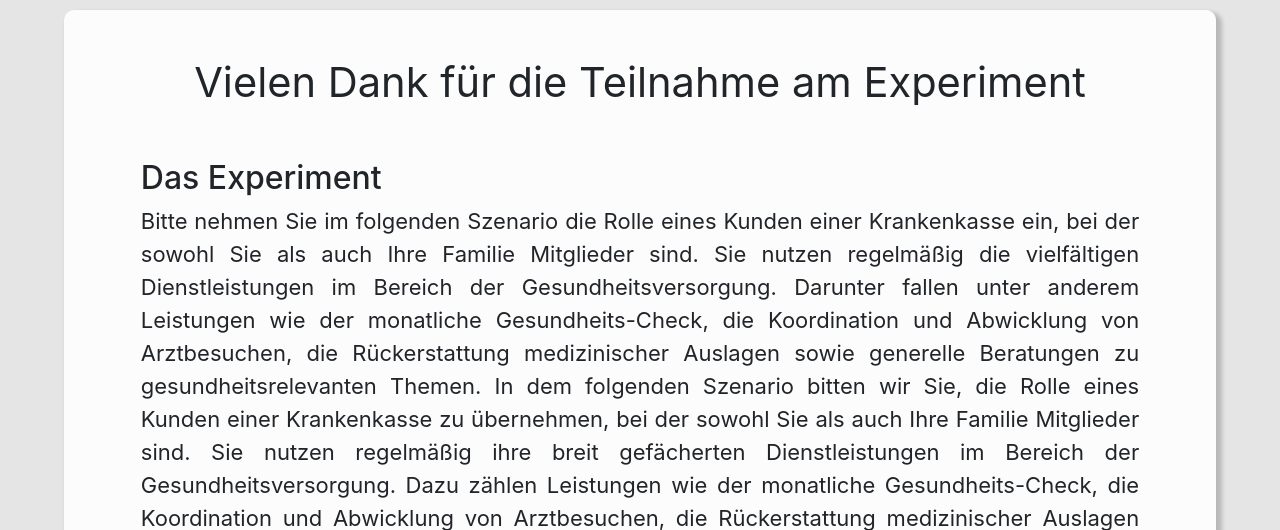
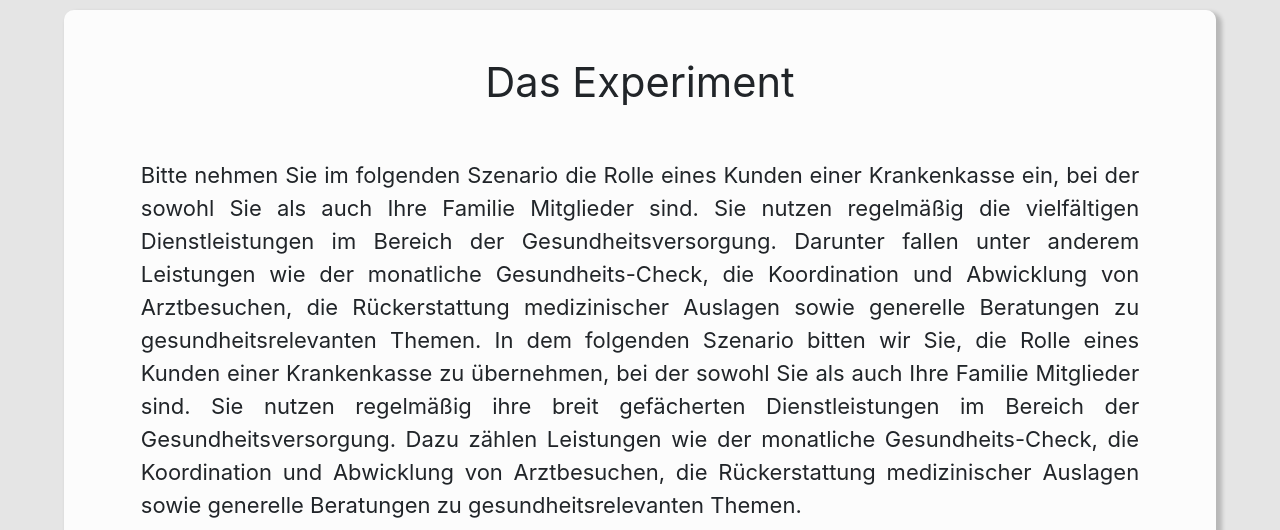
Before and after one commit to lennartschr/masterarbeit, a Django app: page /A in a window 1280 px wide. Shown: the part 60-590 px from the top of the page. Run offline with Django 4.2, Linux system fonts and the light colour scheme.

Commit message:
Kommentar

```diff
--- a/webapp/templates/experiment/experiment.html
+++ b/webapp/templates/experiment/experiment.html
@@ -56,9 +56,8 @@
         <div class="container containerextend round center">
             <div class="rowextend">
                 <!-- <h2 class="h2 center">Das Experiment ist nun beendet - Vielen Dank für Ihre Teilnahme</h2> -->
-                <h2 class="h2 center">Vielen Dank für die Teilnahme am Experiment</h2>
+                <h2 class="h2 center">Das Experiment</h2>
                 <br>
-                <h2> Das Experiment</h2>
                 <p> Bitte nehmen Sie im folgenden Szenario die Rolle eines Kunden einer Krankenkasse ein, bei
                     der sowohl Sie als auch Ihre Familie Mitglieder sind. Sie nutzen regelmäßig die vielfältigen
                     Dienstleistungen im Bereich der Gesundheitsversorgung. Darunter fallen
--- a/webapp/templates/experiment/experimentB.html
+++ b/webapp/templates/experiment/experimentB.html
@@ -54,9 +54,8 @@
   <div class="container containerextend round center">
     <div class="rowextend">
       <!-- <h2 class="h2 center">Das Experiment ist nun beendet - Vielen Dank für Ihre Teilnahme</h2> -->
-      <h2 class="h2 center">Vielen Dank für die Teilnahme am Experiment</h2>
+      <h2 class="h2 center">Das Experiment</h2>
       <br>
-      <h2> Das Experiment</h2>
       <p>
         Bitte nehmen Sie im folgenden Szenario die Rolle eines Kunden einer Krankenkasse ein, bei
         der sowohl Sie als auch Ihre Familie Mitglieder sind. Sie nutzen regelmäßig die vielfältigen
@@ -102,7 +101,8 @@
         Experiment und dessen Ablauf korrekt verstanden haben.</p>
 
       <h3>Schritt 2</h3>
-      <p>Nach Beginn des Experiments wird Ihnen eine Nachricht von Ihrer Krankenkasse dargestellt, die Sie als Kunden über die
+      <p>Nach Beginn des Experiments wird Ihnen eine Nachricht von Ihrer Krankenkasse dargestellt, die Sie als Kunden
+        über die
         Datenschutzverletzung informiert. Bitte lesen Sie alle bereitgestellten Informationen aufmerksam durch, da diese
         für die folgende Umfrage von Bedeutung sind.</p>
 
--- a/webapp/templates/experiment/start.html
+++ b/webapp/templates/experiment/start.html
@@ -57,7 +57,7 @@
         <div class="container round center">
             <div class="rowextend">
                 <div class="popupcol">
-                    Vielen Dank für die Teilnahme am Experiment!
+                    Vielen Dank für Ihre Teilnahme am Experiment
                 </div>
                 <div class="rowextend center">
                     <div class="formBox">
--- a/webapp/templates/webseite/webseite.html
+++ b/webapp/templates/webseite/webseite.html
@@ -132,7 +132,7 @@
                         konzentrieren wir uns auf das, was wirklich zählt: Sie und Ihre Gesundheit. Unser
                         Leistungs&shyspektrum ist breit gefächert und abgestimmt auf die individuellen Bedürfnisse
                         unserer Mitglieder. Egal ob Sie Vorsorge&shymaßnahmen, spezialisierte Behandlungen oder
-                        Unterstützung in der Rehabilitation benötigen – wir sind an Ihrer Seite.
+                        Unter&shystützung in der Rehabilitation benötigen – wir sind an Ihrer Seite.
                     </div>
 
                     <!-- Dienstleistungen -->
```
